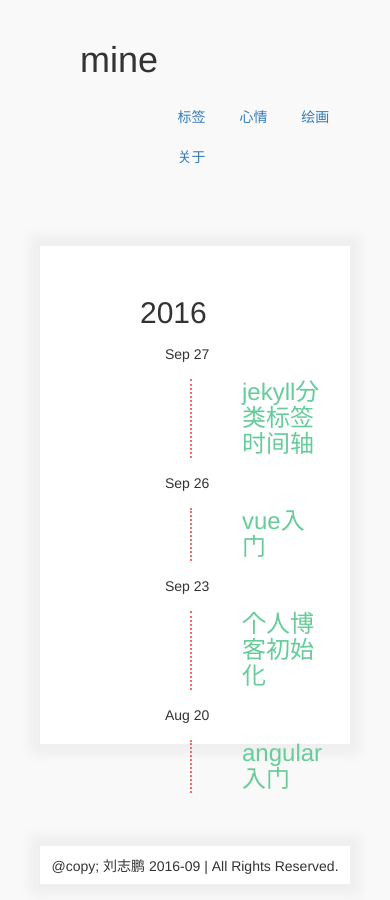
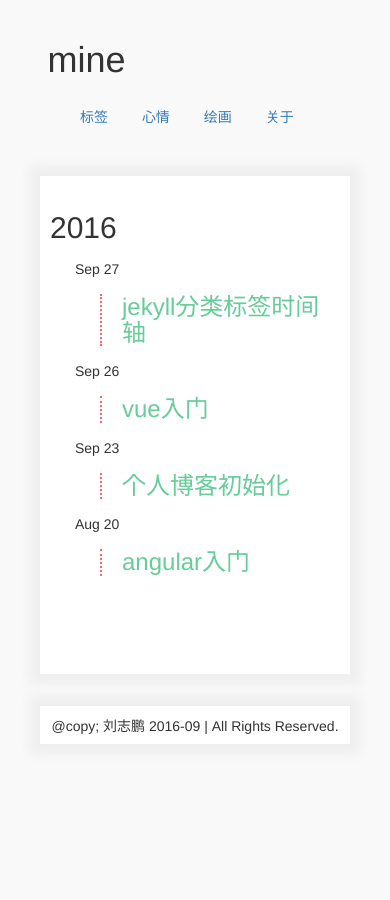
Before and after one commit to heuuLZP/me, a Jekyll site: the page built from index.html, in a window 390 px wide. Built offline with Jekyll 4.4.1, drawn with Linux system fonts in a browser that asks for light colours.

Commit message:
首页响应化处理，适配手机端

```diff
--- a/_layouts/default.html
+++ b/_layouts/default.html
@@ -3,12 +3,13 @@
 @Date:   2016-09-23T16:07:02+08:00
 @Email:  heuuLZP@gmail.com
 @Last modified by:   callback
-@Last modified time: 2016-10-14T18:42:47+08:00
+@Last modified time: 2016-10-17T11:10:45+08:00
 -->
 <!DOCTYPE html>
 　　<html>
 　　<head>
 　　　　<meta http-equiv="content-type" content="text/html; charset=utf-8" />
+      <meta name="viewport" content="width=device-width,initial-scale=1" ,maximum-scale=1.0,user-scalable=no/>
       <link rel="stylesheet" href="./style/bootstrap/css/bootstrap.min.css">
       <link rel="stylesheet" href="./style/css/home.css">
       <script src="./style/bootstrap/js/jquery-1.11.1.min.js"></script>
@@ -20,12 +21,12 @@
         <nav>
           <div class="container-fluid">
             <div class="row header">
-              <div class="col-md-2 col-xs-2"></div>
-              <div class="col-md-3 col-xs-10">
+              <div class="col-md-2 col-xs-1"></div>
+              <div class="col-md-3 col-xs-11">
                 <h1>mine</h1>
               </div>
-              <div class="col-md-2 col-xs-5"></div>
-              <div class="col-md-5 col-xs-7">
+              <div class="col-md-2 col-xs-2"></div>
+              <div class="col-md-5 col-xs-10">
                 <!--<div class="collapse navbar-collapse" id="main-nav-collapse">-->
                   <ul class="nav navbar-nav line">
                     <li><a href="./category1.html">标签</a></li>
--- a/index.html
+++ b/index.html
@@ -24,6 +24,11 @@
     padding-left:50px;
     margin-bottom: 50px;
   }
+  @media screen and (max-width: 500px){
+    dl dd{
+      padding-left:20px;
+    }
+  }
   dl dd span{
     position: absolute;
     left: -27px;
@@ -42,7 +47,7 @@
     float: right;
     width: 300px;
   }
-  @media screen and (max-width: 960px){
+  @media screen and (max-width: 1100px){
     .colors{
       display: none;
     }
--- a/style/css/home.css
+++ b/style/css/home.css
@@ -3,7 +3,7 @@
 * @Date:   2016-09-23T17:28:22+08:00
 * @Email:  heuuLZP@gmail.com
 * @Last modified by:   callback
-* @Last modified time: 2016-10-14T18:25:42+08:00
+* @Last modified time: 2016-10-17T11:20:31+08:00
 */
 body{
   background-color: #f9f9f9;
@@ -23,6 +23,7 @@
   background-color: #fff;
   box-shadow: 0 0 10px 10px #efefef;
 }
+
 footer{
   left:10%;
   width: 80%;
@@ -36,3 +37,13 @@
   line-height: 40px;
   text-align: center;
 }
+@media screen and (max-width: 500px){
+  .content{
+    margin: 30px 10% 0 10%;
+    padding: 15px 10px 15px 10px;
+  }
+  footer{
+    position:static;
+    margin:30px 10% 0 10%;
+  }
+}
```
Also changed, not shown: other parts of index.html (+1 -1 lines).
